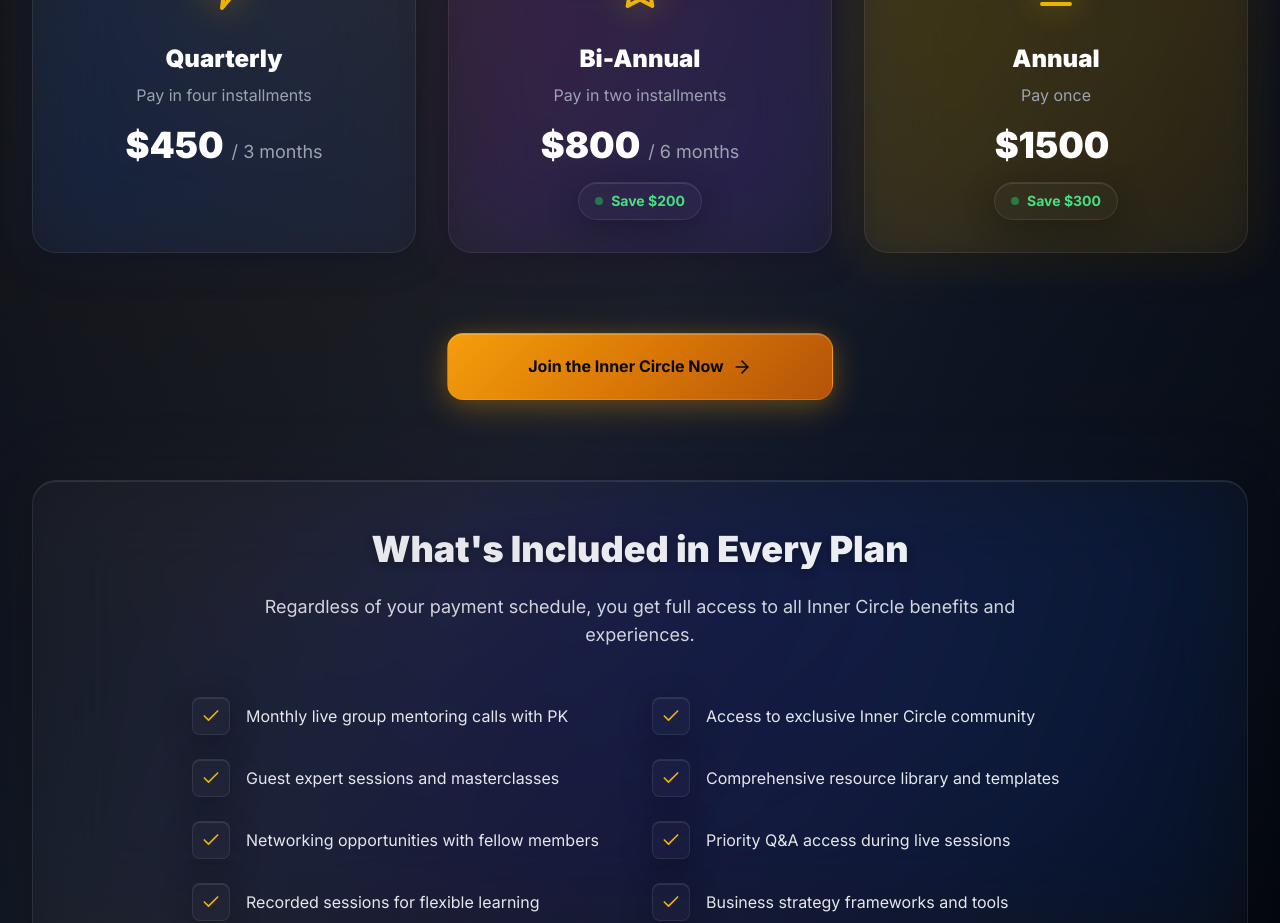
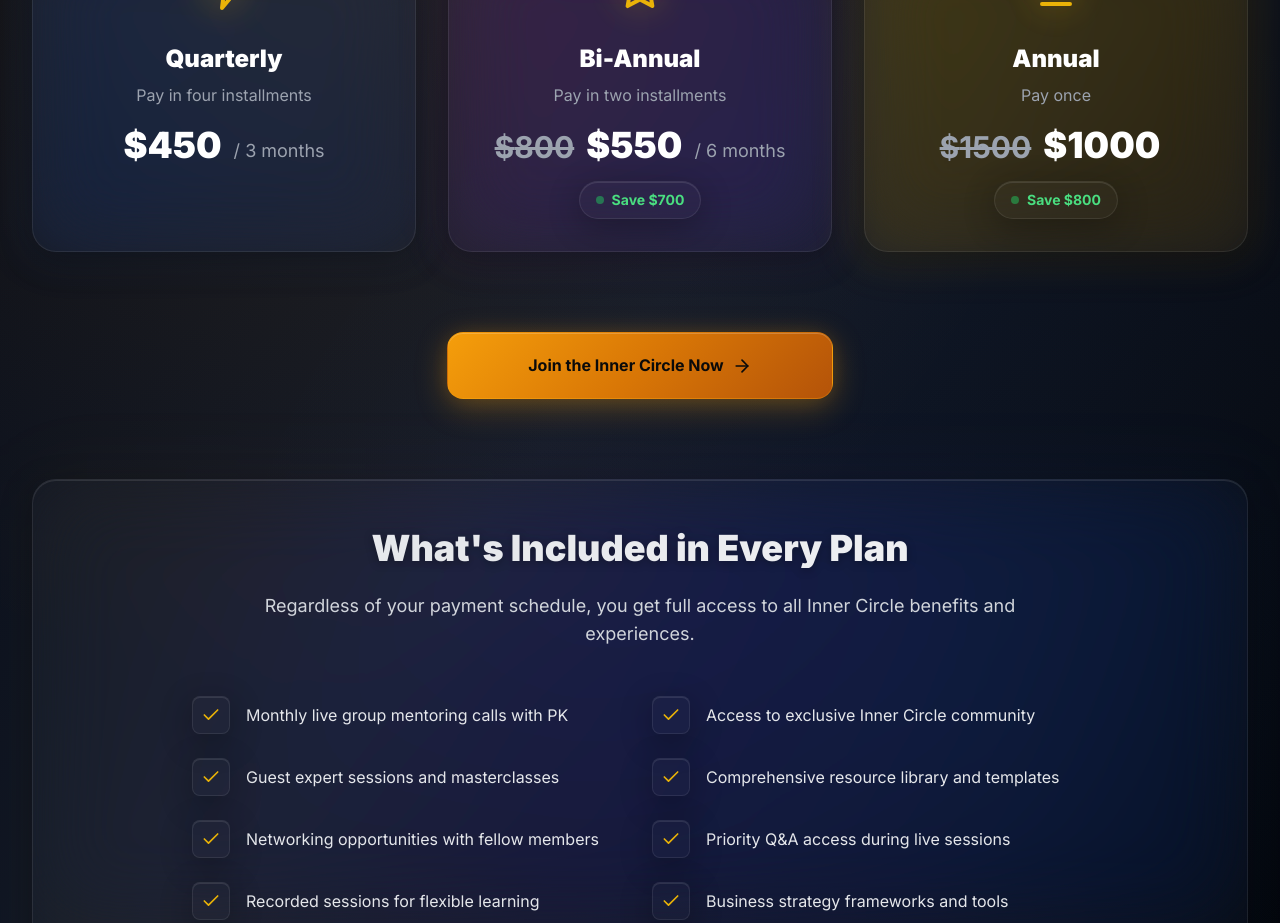
Before and after one commit to TonyCookey/inner-circle-with-pk, a React (Vite) app: page / in a window 1280 px wide. Shown: the part 8600-9523 px from the top of the page. Built offline with nearby package versions, Linux system fonts and the light colour scheme; a web font is replaced by a local one.

Commit message:
Feat: updated pricing and added discounts

```diff
--- a/src/components/Pricing.tsx
+++ b/src/components/Pricing.tsx
@@ -21,11 +21,12 @@ export function Pricing({ onSelectTier }: PricingProps) {
     {
       id: "biannual",
       name: "Bi-Annual",
-      price: 800,
+      price: 550,
+      originalPrice: 800,
       period: "6 months",
       icon: Star,
       description: "Pay in two installments",
-      savings: "Save $200",
+      savings: "Save $700",
       color: "from-purple-500/20 to-purple-600/10",
       borderColor: "border-purple-500/30",
       buttonStyle: "btn-secondary hover:bg-purple-600 text-white",
@@ -33,10 +34,11 @@ export function Pricing({ onSelectTier }: PricingProps) {
     {
       id: "yearly",
       name: "Annual",
-      price: 1500,
+      price: 1000,
+      originalPrice: 1500,
       icon: Crown,
       description: "Pay once",
-      savings: "Save $300",
+      savings: "Save $800",
       color: "from-yellow-500/30 to-yellow-600/20",
       borderColor: "border-yellow-500/30",
       buttonStyle: "btn-ultra hover:bg-yellow-600 text-gray-900",
@@ -121,9 +123,10 @@ export function Pricing({ onSelectTier }: PricingProps) {
                   <p className="text-gray-400 mb-4">{plan.description}</p>
 
                   {/* Price */}
-                  <div className="mb-4">
+                  <div className="mb-4 flex items-end justify-center gap-3">
+                    {plan.originalPrice && <span className="text-3xl font-bold text-gray-400 line-through">${plan.originalPrice}</span>}
                     <span className="text-4xl font-black text-white">${plan.price}</span>
-                    <span className="text-gray-400 ml-2 text-lg">{plan.period ? `/ ${plan.period}` : null}</span>
+                    <span className="text-gray-400 text-lg">{plan.period ? `/ ${plan.period}` : null}</span>
                   </div>
 
                   {/* Savings badge */}
```
